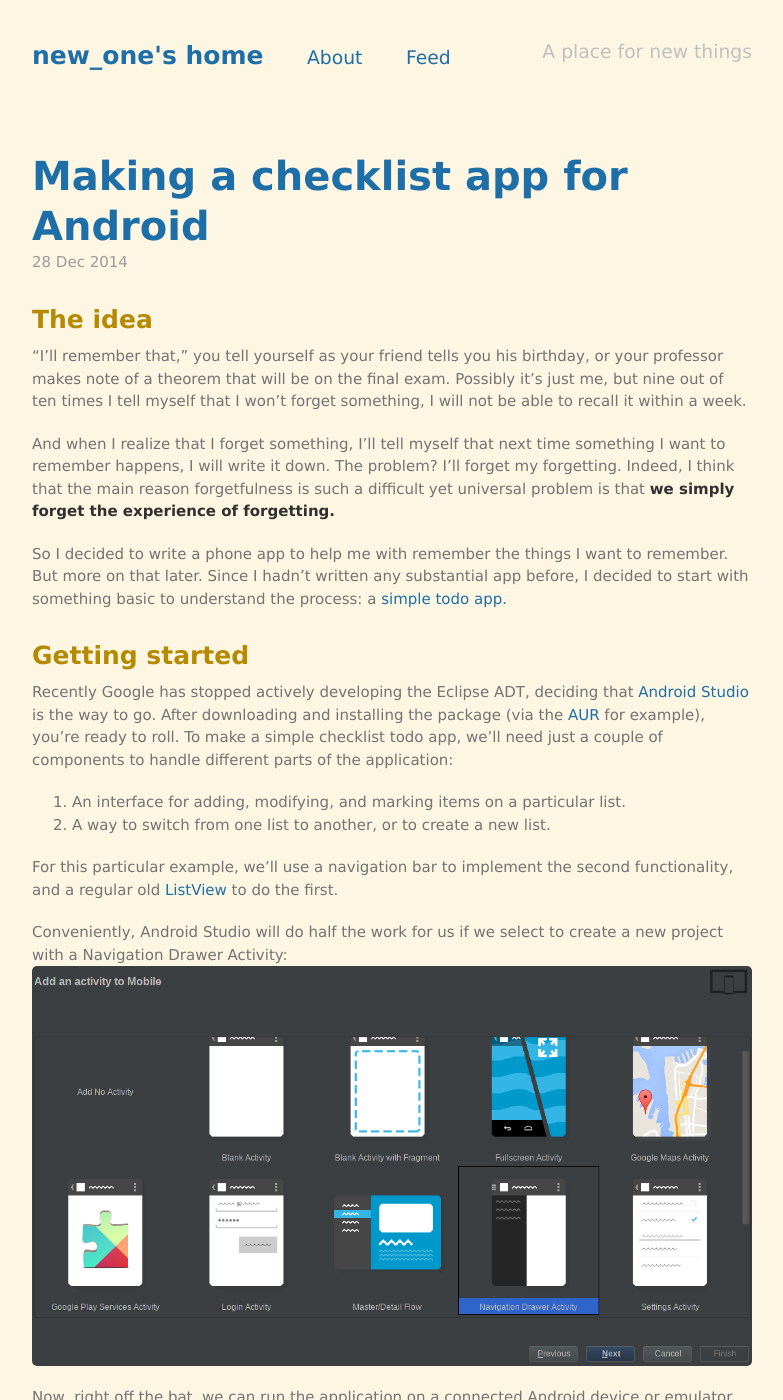
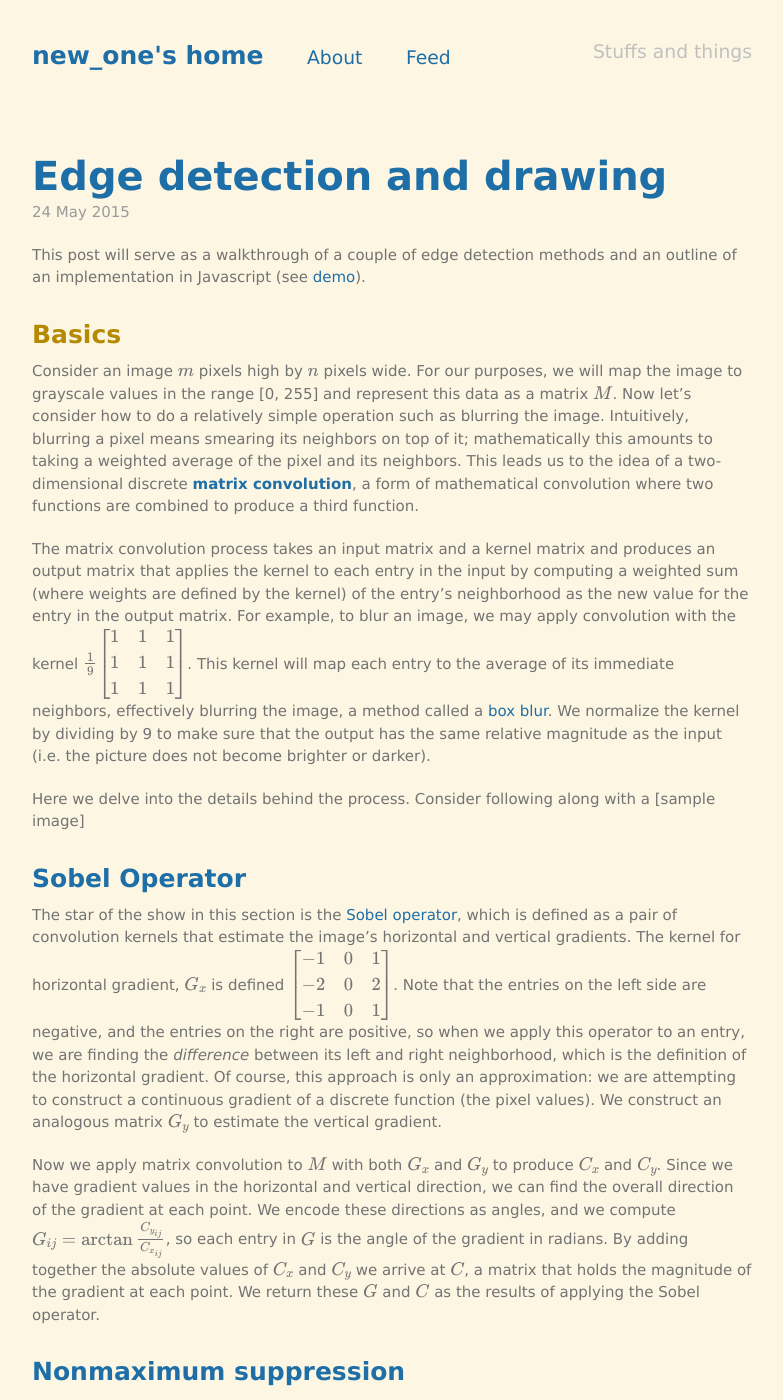
Before and after one commit to pelmers/pelmers.github.io, a Jekyll site: the page built from index.html, in a window 1280 px wide and 1400 px high. Shown: the whole window, without its empty margins (248-1031 px from the left). Built offline with Jekyll 4.4.1, drawn with Linux system fonts in a browser that asks for light colours; formulas are drawn with MathJax 3; the list of posts is cut into pages by our own code; some of the changed text lies outside the part shown.

Commit message:
more stuffs and things

```diff
--- a/404.html
+++ b/404.html
@@ -6,5 +6,5 @@
 
 <div class="page">
   <h1 class="page-title">404: Page not found</h1>
-  <p class="lead">Sorry, we've misplaced that URL or it's pointing to something that doesn't exist. <a href="{{ site.baseurl }}">Head back home</a> to try finding it again.</p>
+  <p class="lead">Where do you think you're going, mister? <a href="{{ site.baseurl }}">Head back home</a> to try finding it again.</p>
 </div>
--- a/_config.yml
+++ b/_config.yml
@@ -4,7 +4,8 @@
 
 # Setup
 title:            new_one's home
-tagline:          A place for new things
+markdown:         kramdown
+tagline:          Stuffs and things
 url:              http://blog.pelmers.com
 paginate:         1
 baseurl:          /
--- /dev/null
+++ b/_posts/2015-5-24-autotoon.md
@@ -0,0 +1,116 @@
+---
+layout: post
+title: Edge detection and drawing
+---
+<script type="text/javascript" src="http://cdn.mathjax.org/mathjax/latest/MathJax.js?config=default"></script>
+
+This post will serve as a walkthrough of a couple of edge detection methods and
+an outline of an implementation in Javascript (see
+[demo](http://pelmers.github.io/autotoon/)).
+
+### Basics
+Consider an image $$m$$ pixels high by $$n$$ pixels wide. For our purposes, we
+will map the image to grayscale values in the range [0, 255] and represent this
+data as a matrix $$M$$. Now let's consider how to do a relatively simple
+operation such as blurring the image. Intuitively, blurring a pixel means
+smearing its neighbors on top of it; mathematically this amounts to taking a
+weighted average of the pixel and its neighbors. This leads us to the idea of a
+two-dimensional discrete **[matrix
+convolution](http://en.wikipedia.org/wiki/Kernel_%28image_processing%29#Convolution)**,
+a form of mathematical convolution where two functions are combined to produce
+a third function.
+
+The matrix convolution process takes an input matrix and a kernel matrix and
+produces an output matrix that applies the kernel to each entry in the input by
+computing a weighted sum (where weights are defined by the kernel) of the
+entry's neighborhood as the new value for the entry in the output matrix. For
+example, to blur an image, we may apply convolution with the kernel
+$$\frac{1}{9}\begin{bmatrix}
+1 & 1 & 1 \\
+1 & 1 & 1 \\
+1 & 1 & 1
+\end{bmatrix}$$.
+This kernel will map each entry to the average of its immediate neighbors,
+effectively blurring the image, a method called a [box
+blur](http://en.wikipedia.org/wiki/Box_blur). We normalize the kernel by
+dividing by 9 to make sure that the output has the same relative magnitude as
+the input (i.e. the picture does not become brighter or darker).
+
+Here we delve into the details behind the process. Consider following along with a [sample image]
+
+### [Sobel Operator](https://github.com/pelmers/autotoon/blob/7b01066e8b4a92c3ae7c9b34c8adc6899b9fbae3/filters.js#L77-L96)
+The star of the show in this section is the [Sobel
+operator](http://en.wikipedia.org/wiki/Sobel_operator), which is defined as a
+pair of convolution kernels that estimate the image's horizontal and vertical
+gradients. The kernel for horizontal gradient, $$G_x$$ is defined
+$$\begin{bmatrix}
+-1 & 0 & 1 \\
+-2 & 0 & 2 \\
+-1 & 0 & 1
+\end{bmatrix}$$.
+Note that the entries on the left side are negative, and the entries on the
+right are positive, so when we apply this operator to an entry, we are finding
+the _difference_ between its left and right neighborhood, which is the
+definition of the horizontal gradient. Of course, this approach is only an
+approximation: we are attempting to construct a continuous gradient of a
+discrete function (the pixel values). We construct an analogous matrix $$G_y$$
+to estimate the vertical gradient.
+
+Now we apply matrix convolution to $$M$$ with both $$G_x$$ and $$G_y$$ to
+produce $$C_x$$ and $$C_y$$. Since we have gradient values in the horizontal
+and vertical direction, we can find the overall direction of the gradient at
+each point. We encode these directions as angles, and we compute
+$$G_{ij} = \arctan\frac{C_{y_{ij}}}{C_{x_{ij}}}$$,
+so each entry in $$G$$ is the angle of the gradient in radians. By adding
+together the absolute values of $$C_x$$ and $$C_y$$ we arrive at $$C$$, a
+matrix that holds the magnitude of the gradient at each point. We return these
+$$G$$ and $$C$$ as the results of applying the Sobel operator.
+
+### [Nonmaximum suppression](https://github.com/pelmers/autotoon/blob/7b01066e8b4a92c3ae7c9b34c8adc6899b9fbae3/filters.js#L111-L128)
+If we only apply the Sobel operator, we may find that the edges are not very
+fine; we would prefer our edges to be as precise as possible. Nonmaximum
+suppression is a technique to thin edges by suppressing pixels which are not
+maximal on the edge gradient. Recall the direction of the gradient $$G$$
+produced by the Sobel operator corresponds to the direction of greatest change
+in pixel value. Remark that this fact implies that it is directed *across*
+edges, and that therefore the actual edge direction should be *orthogonal* to
+the gradient's orientation.
+
+Armed with this observation, we find it simple to explain the process of
+nonmaximum suppression. We visit each entry and decide whether its magnitude is
+greater than its two neighbors in the direction of the gradient. If not, we
+suppress the entry by setting its value to 0. Because the entry has only eight
+neighbors, we can
+[interpolate](https://github.com/pelmers/autotoon/blob/7b01066e8b4a92c3ae7c9b34c8adc6899b9fbae3/filters.js#L38-L75)
+between neighbors in the gradient direction to obtain a more precise
+comparison. Now let $$S$$ be the suppressed matrix.
+
+### [Hysteresis](https://github.com/pelmers/autotoon/blob/7b01066e8b4a92c3ae7c9b34c8adc6899b9fbae3/filters.js#L160-L197)
+What follows is a procedure called
+[hysteresis](http://en.wikipedia.org/wiki/Canny_edge_detector#Edge_Tracking_by_Hysteresis)
+where the results are refined by only allowing what we consider ''real'' edges
+and suppressing the rest. As input, the hysteresis function takes an image
+matrix and two threshold values $$h$$ and $$l$$, both in the range [0, 255],
+where $$h$$ is consider the high threshold and $$l$$ is the low threshold.
+Supplied with these inputs, hysteresis visits every pixel and decides whether
+to keep it based on a couple of criteria:
+1. If the value of the pixel is greater than $$h$$, then it is real and we keep it.
+2. If the value of the pixel is greater than $$l$$ and it is connected to a
+   real pixel along a path of pixels where each has value greater than $$l$$,
+   then we mark it as real and keep it.
+
+To implement these criteria we can iterate over the matrix, and at each pixel
+greater than $$h$$, we perform a recursive search along all neighbors greater
+than $$l$$, marking all visited pixels as real along the way. At the end of
+traversal, we have our set of real pixels and can suppress the rest to obtain
+the final output.
+
+### [Canny method](http://en.wikipedia.org/wiki/Canny_edge_detector)
+Well, this section will be brief. The Canny method simply applies these steps in order.
+
+1. Gaussian blur
+2. Sobel operator
+3. Nonmaximum suppression
+4. Hysteresis
+
+On the demo page, the `Automate process` button executes precisely this process.
--- a/about.md
+++ b/about.md
@@ -5,9 +5,8 @@
 
 ### Hey there!
 <p class="message">
-<i>I'm Peter</i>, currently a sophomore at Rice University anticipating a BS in Computer Science in 2017.
-You can see some of my recent projects below.
-Feel free to shoot me an e-mail if you have any questions or if you'd just like to say hello.
+I'm Peter, and you can see some of my recent projects below. Feel free to shoot
+me an e-mail if you have any questions or just to say hi.
 </p>
 
 ## Some fairly recent projects
```
Also changed, not shown: README.md.
